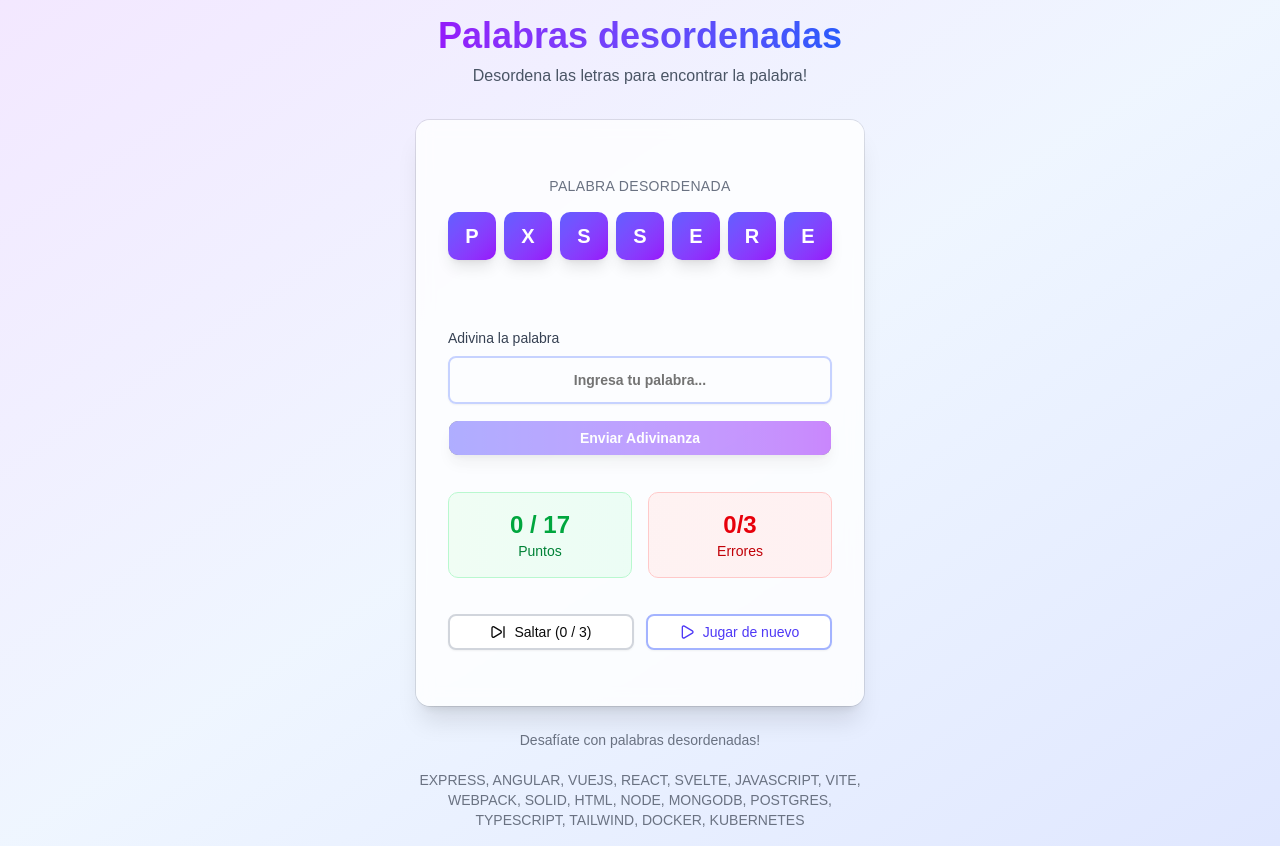
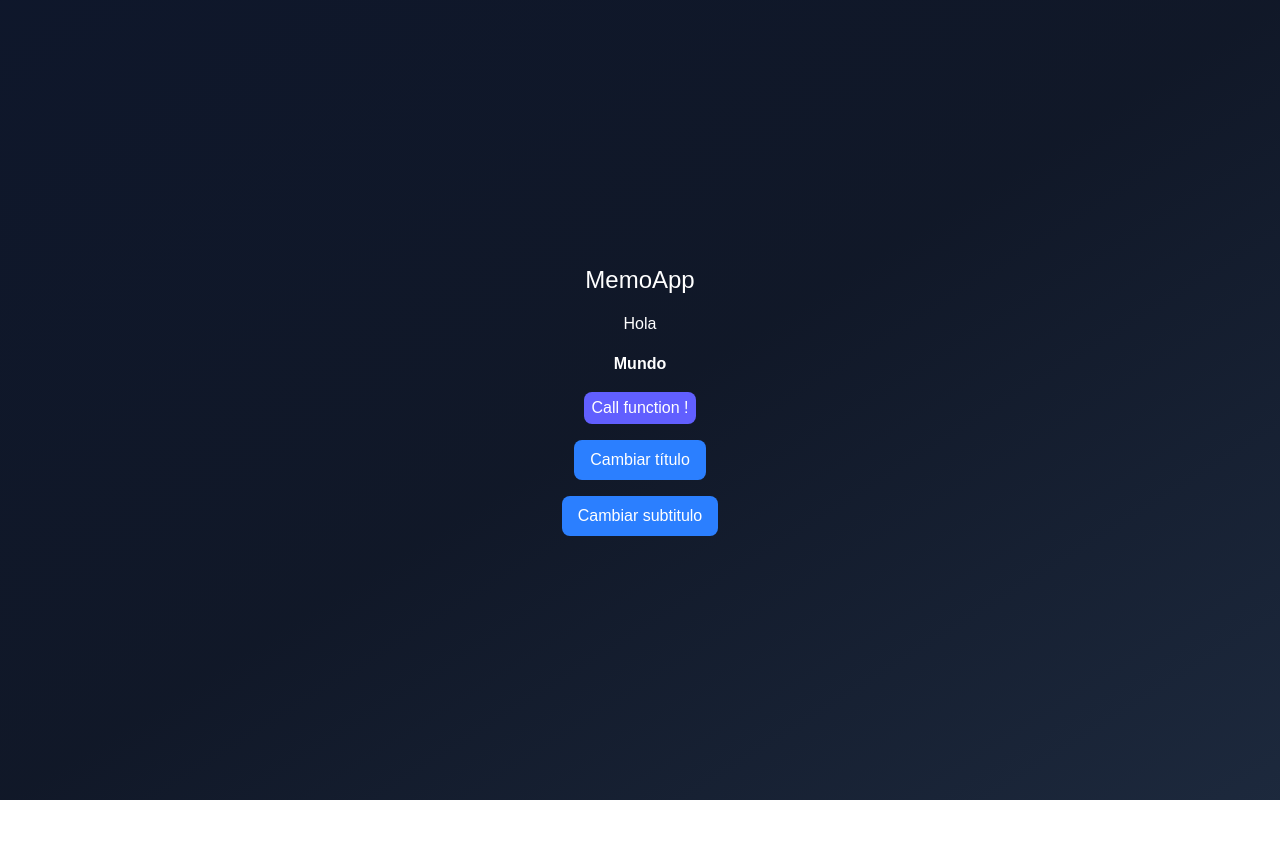
Before and after one commit to ArnBon/CursoReactUdemy_04-hooks-app, a React (Vite) app: page / in a window 1280 px wide. After the commit the page ends 800 px from the top, so only its background shows below. Built offline with nearby package versions, Linux system fonts and the light colour scheme.

Commit message:
clase 149 continuacion de app

```diff
--- a/src/06-memos/MemoHook.tsx
+++ b/src/06-memos/MemoHook.tsx
@@ -0,0 +1,30 @@
+import React, { useState } from 'react'
+import { MyTitle } from './ui/MyTitle'
+import { MySubTitle } from './ui/MySubTitle';
+
+export const MemoHook = () => {
+    const [title, setTitle] = useState('Hola');
+    const [subtitle, setSubTitle] = useState('Mundo');
+
+
+  return (
+    <div className="bg-gradient flex flex-col gap-4">
+      <h1 className="text-2xl font-thin text-white">MemoApp</h1>
+
+      <MyTitle title = {title} />
+      <MySubTitle subtitle = {subtitle} />
+
+
+
+      <button
+        className="bg-blue-500 text-white px-4 py-2 rounded-md cursor-pointer">
+        Cambiar título
+      </button>
+
+      <button
+        className="bg-blue-500 text-white px-4 py-2 rounded-md cursor-pointer">
+        Cambiar subtitulo
+      </button>
+</div>
+  )
+}
--- a/src/06-memos/ui/MySubTitle.tsx
+++ b/src/06-memos/ui/MySubTitle.tsx
@@ -0,0 +1,16 @@
+import React from 'react'
+
+interface Props {
+    subtitle: string;
+}
+
+export const MySubTitle = ({ subtitle}: Props) => {
+    console.log('MySubTitle re-render');
+  return (
+    <>
+        <h6 className='text-2x1 font-bold'>{ subtitle }</h6>
+
+        <button className='bg-indigo-500 text-white px-2 py-1 rounded-md cursor-pointer' >Call function !</button>
+    </>
+  )
+}
--- a/src/06-memos/ui/MyTitle.tsx
+++ b/src/06-memos/ui/MyTitle.tsx
@@ -0,0 +1,11 @@
+import React from "react";
+
+interface Props {
+    title: string;
+}
+
+export const MyTitle = ({ title }: Props) => {
+    console.log('MyTitle re-render');
+
+    return <h1 className="text-3x1">{ title }</h1>
+};
--- a/src/main.tsx
+++ b/src/main.tsx
@@ -1,9 +1,10 @@
 import { StrictMode } from 'react'
 import { createRoot } from 'react-dom/client'
 import './index.css'
+import { MemoHook } from './06-memos/MemoHook'
 // import { FocusScreen } from './04-useRef/FocusScreen'
-import { TaskApp } from './05-useReducer/TaskApp'
-import { ScrambleWords } from './05-useReducer/ScrambleWords'
+// import { TaskApp } from './05-useReducer/TaskApp'
+// import { ScrambleWords } from './05-useReducer/ScrambleWords'
 // import App from './App.tsx'
 // import { HooksApp } from './HooksApp.tsx'
 // import { TrafficLight } from './01-useState/TrafficLight.tsx'
@@ -20,6 +21,7 @@ createRoot(document.getElementById('root')!).render(
     {/* <PokemonPage></PokemonPage> */}
     {/* <FocusScreen></FocusScreen> */}
     {/* <TaskApp></TaskApp> */}
-    <ScrambleWords></ScrambleWords>
+    {/* <ScrambleWords></ScrambleWords> */}
+    <MemoHook></MemoHook>
   </StrictMode>,
 )
```
